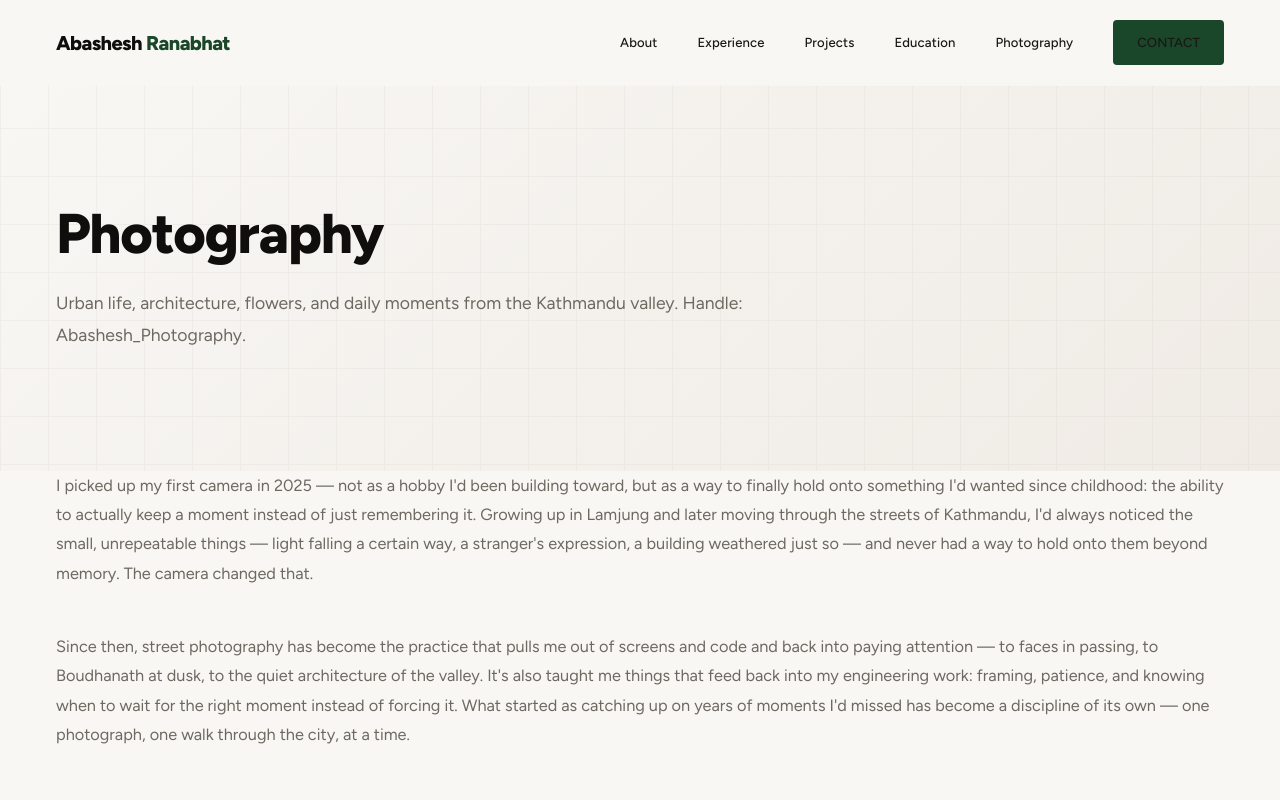
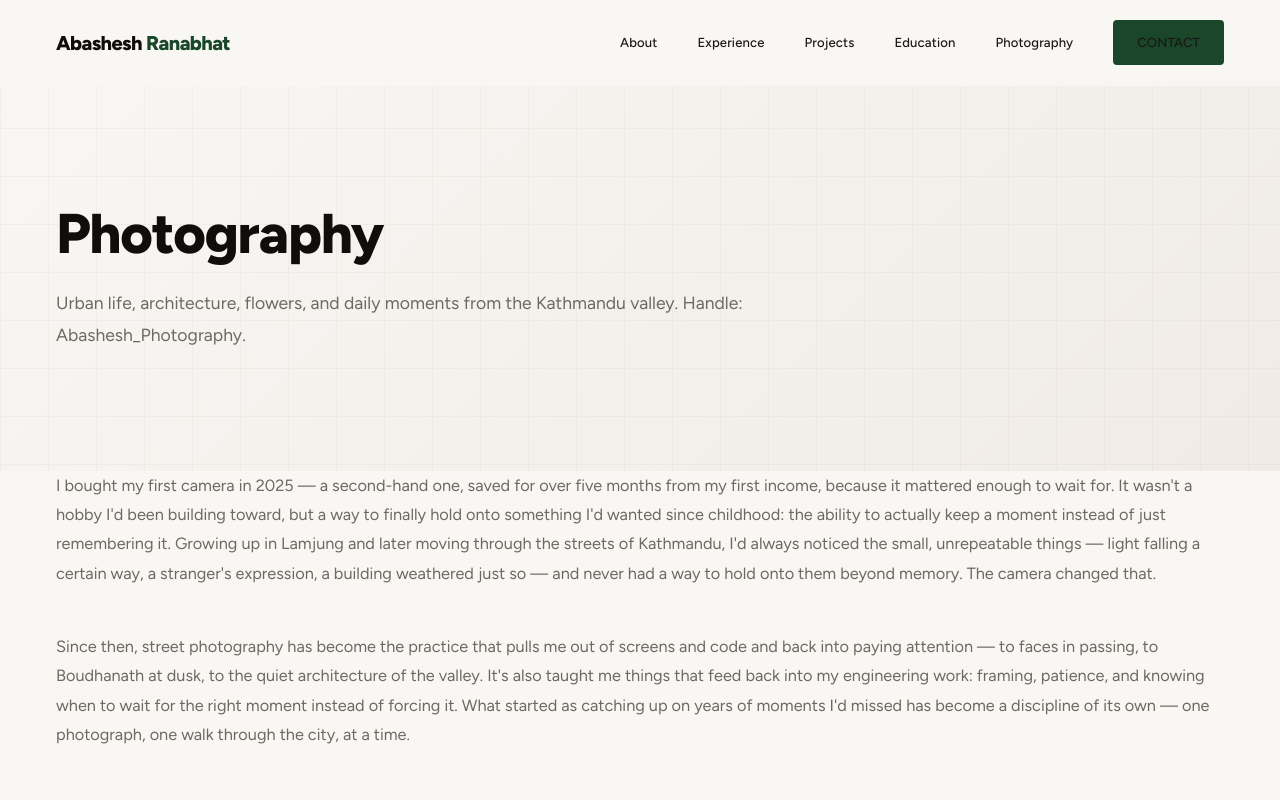
Before and after one commit to Alpha107/Portfolio, a React (Vite) app: page /photography in a window 1280 px wide. Shown: the top 800 px of the page. Built offline with nearby package versions, Linux system fonts and the light colour scheme.

Commit message:
Add camera-buying detail to photography journey narrative
Mention saving for five months from first income to buy a second-hand
camera in 2025.

```diff
--- a/src/pages/Photography.jsx
+++ b/src/pages/Photography.jsx
@@ -21,10 +21,11 @@ export default function Photography() {
       <section id="photography-journey">
         <div className="journey-body">
           <p>
-            I picked up my first camera in 2025 — not as a hobby I'd been building toward, but as a way to
-            finally hold onto something I'd wanted since childhood: the ability to actually keep a moment
-            instead of just remembering it. Growing up in Lamjung and later moving through the streets of
-            Kathmandu, I'd always noticed the small, unrepeatable things — light falling a certain way, a
+            I bought my first camera in 2025 — a second-hand one, saved for over five months from my first
+            income, because it mattered enough to wait for. It wasn't a hobby I'd been building toward, but
+            a way to finally hold onto something I'd wanted since childhood: the ability to actually keep a
+            moment instead of just remembering it. Growing up in Lamjung and later moving through the streets
+            of Kathmandu, I'd always noticed the small, unrepeatable things — light falling a certain way, a
             stranger's expression, a building weathered just so — and never had a way to hold onto them
             beyond memory. The camera changed that.
           </p>
```
